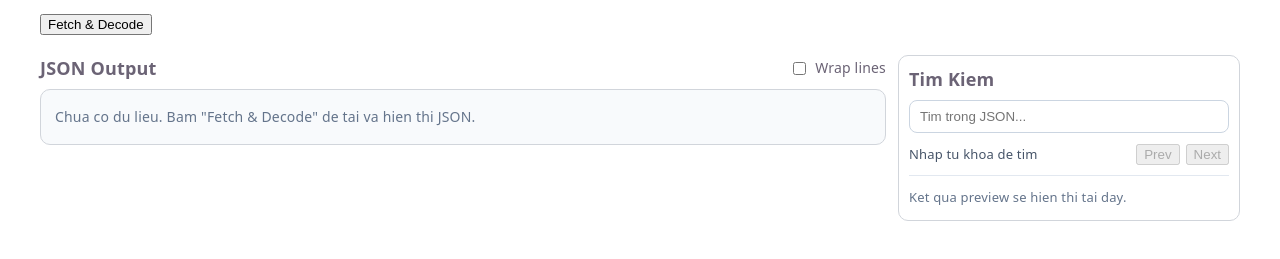
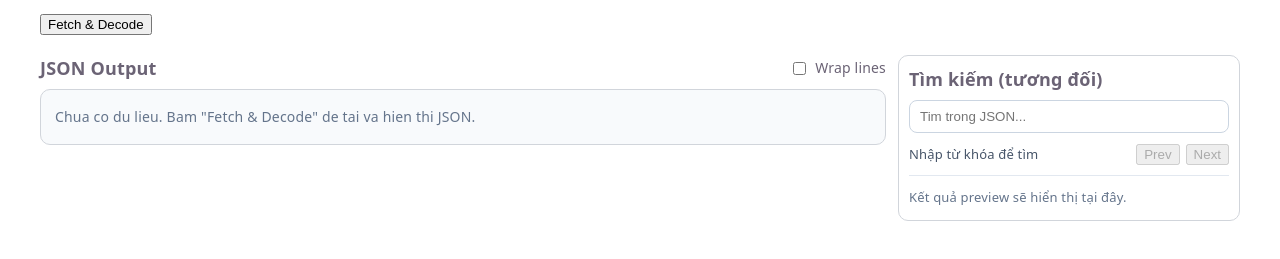
Before and after one commit to thnbih/bieu-mau-chi-xem, a React (Vite) app: page / in a window 1280 px wide. Shown: the part 255-514 px from the top of the page. Built offline with nearby package versions, Linux system fonts and the light colour scheme.

Commit message:
first commit

```diff
--- a/src/App.jsx
+++ b/src/App.jsx
@@ -435,7 +435,7 @@ export default function App() {
             padding: 10,
           }}
         >
-          <strong style={{ display: "block", marginBottom: 8 }}>Tim Kiem</strong>
+          <strong style={{ display: "block", marginBottom: 8 }}>Tìm kiếm (tương đối)</strong>
           <input
             value={searchText}
             onChange={(e) => setSearchText(e.target.value)}
@@ -462,8 +462,8 @@ export default function App() {
           >
             <span>
               {normalizedSearch
-                ? `${matchedLineIndexes.length} ket qua`
-                : "Nhap tu khoa de tim"}
+                ? `${matchedLineIndexes.length} kết quả`
+                : "Nhập từ khóa để tìm"}
             </span>
             <div style={{ display: "flex", gap: 6 }}>
               <button
@@ -496,12 +496,12 @@ export default function App() {
             }}
           >
             {normalizedSearch && !previewMatches.length && (
-              <div style={{ color: "#64748b", fontSize: 13 }}>Khong tim thay ket qua.</div>
+              <div style={{ color: "#64748b", fontSize: 13 }}>Hăm có kết quả.</div>
             )}
 
             {!normalizedSearch && (
               <div style={{ color: "#64748b", fontSize: 13 }}>
-                Ket qua preview se hien thi tai day.
+                Kết quả preview sẽ hiển thị tại đây.
               </div>
             )}
 
```
